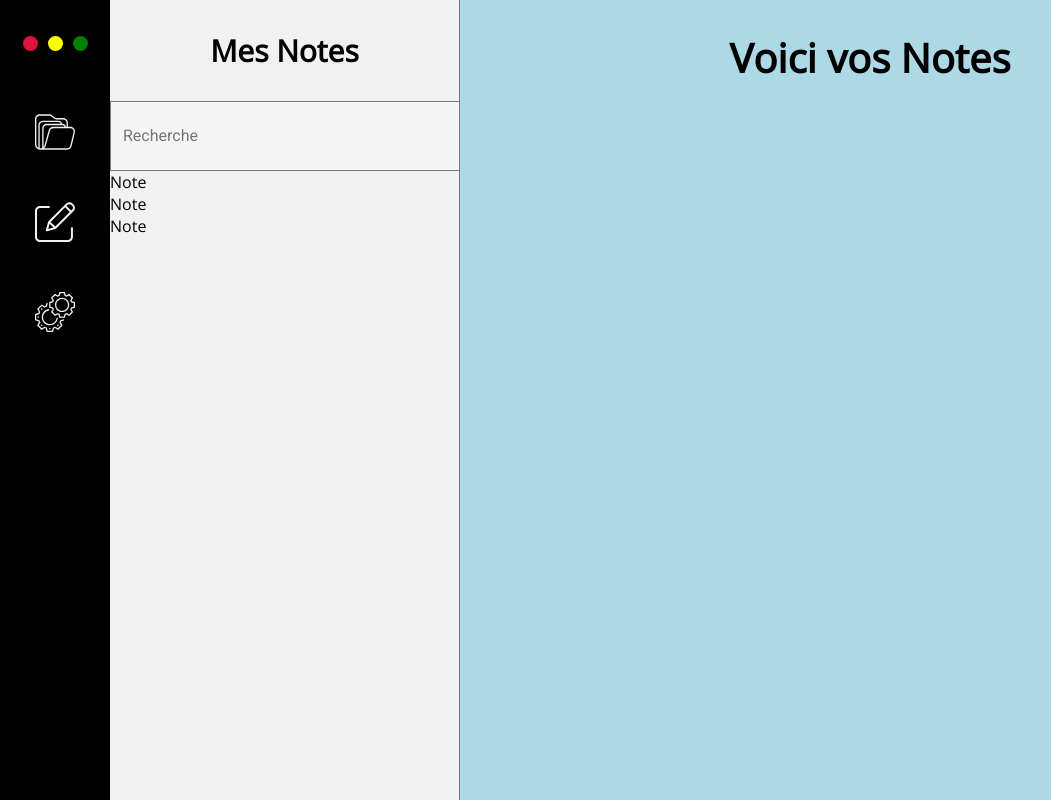
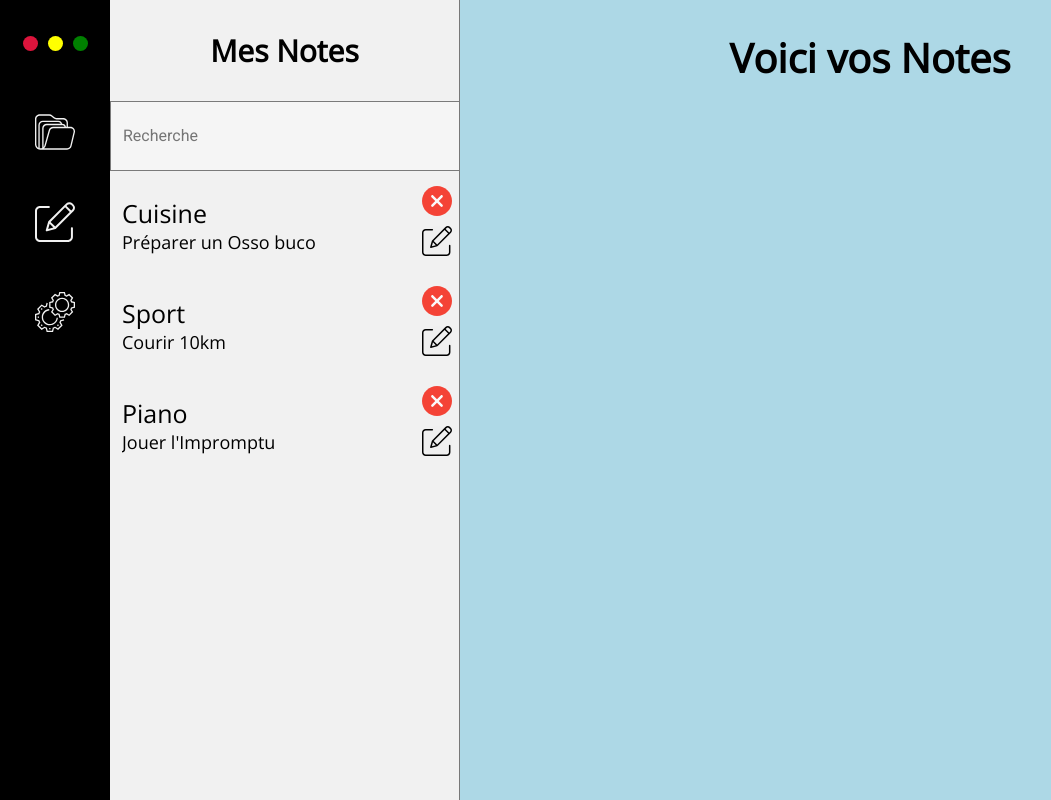
Before and after one commit to wayz972/App-note, a React (Create React App) app: page / in a window 1280 px wide. Shown: the whole page, without its empty margins (0-1051 px from the left). Built offline with nearby package versions, Linux system fonts and the light colour scheme.

Commit message:
supprimer une note

```diff
--- a/src/Components/SideNotes/Note/Note.css
+++ b/src/Components/SideNotes/Note/Note.css
@@ -14,8 +14,8 @@
 }
 
 .bloc-note-left  p:first-of-type {
-    padding-top: 5px;
-    font-size: 30px;
+    padding-top: 15px;
+    font-size: 25px;
 }
 .bloc-note-left  p:nth-child(1) {
     width:300px;
--- a/src/Components/SideNotes/Note/Note.js
+++ b/src/Components/SideNotes/Note/Note.js
@@ -1,7 +1,42 @@
 import React from 'react'
+import './Note.css'
+import remove from './remove.svg'
+import edit from './edit.svg'
+import { Link } from 'react-router-dom'
+import { useDispatch } from 'react-redux' //permet de transiter les data vers notReducer
 
-export default function Note() {
+export default function Note(props) {
+  //  (4) je passe UseDispatch
+  const dispatch = useDispatch()
+
+
+
+  const deleteNote = () => {
+    // je passe  props.id dans  dispatch
+    dispatch({
+      type: "DELETENOTE",
+      payload: props.id
+
+    })
+
+  }
   return (
-    <div>Note</div>
+    <li className='txt-note-prev'>
+      <div className="bloc-note-left">
+        <p>{props.title}</p>
+        <p>{props.subtitle}</p>
+      </div>
+      <div className="bloc-note-right">
+        <button
+          onClick={deleteNote}
+        >
+          <img src={remove} alt="delete" />
+        </button>
+        <button>
+          <img src={edit} alt="" />
+        </button>
+      </div>
+
+    </li>
   )
 }
--- a/src/Components/SideNotes/Sidenotes.js
+++ b/src/Components/SideNotes/Sidenotes.js
@@ -1,34 +1,49 @@
-import React,{useEffect,useState} from 'react'
+import React, { useEffect, useState } from 'react'
 import './SideNotes.css'
-import { useSelector,useDispatch } from 'react-redux'
+import { useSelector, useDispatch } from 'react-redux'
 import { Link } from 'react-router-dom'
 import MesNotes from './Note/Note'
 export default function Sidenotes() {
   // (3)je recupere les informations avec useSelector  de mon state situer dans noteReducer
-    const {notes,tags}= useSelector((state)=>  state.NoteReducer);
+  const { notes } = useSelector((state) => state.NoteReducer);
 
-    const [notelist,SetNoteList] = useState(notes)
+  const [notelist, SetNoteList] = useState(notes)
 
-     useEffect(()=>{
+  useEffect(() => {
+    SetNoteList(notes)
 
 
-     },[notes])//je surveille la variable
+  }, [notes])//je surveille la variable
 
-     const preventForm =(e)=>{
+  const preventForm = (e) => {
     e.prevenDefault()
   }
-   console.log(notelist)
+
+
+  //  barre de recherche (input)
+  const handleFiter = (e) => {
+    const stateCopy = [...notes];
+
+    const filter = stateCopy.filter(item => item.title.toLowerCase().includes(e.target.value.toLowerCase()))
+
+    SetNoteList(filter)
+  }
+
   return (
     <div className='notes-display'>
       <h2>Mes Notes</h2>
       <form onSubmit={preventForm}>
-        <input type="text" id="search-notes" placeholder='Recherche' />
+        <input type="text" id="search-notes"
+          placeholder='Recherche'
+          onChange={handleFiter}
+        />
 
       </form>
 
       <ul className='notes-list'>
-        {notelist.map((item)=>
+        {notelist.map((item) =>
           <MesNotes
+
             key={item.id}
             id={item.id}
             title={item.title}
--- a/src/redux/notes/notesReducer.js
+++ b/src/redux/notes/notesReducer.js
@@ -27,15 +27,16 @@ const INITIAL_STATE = {
 
 
 
-
-
-
-
-
 //j'exporte mon state vers mon mon store
- export default function notesReducer(state=INITIAL_STATE ,action){
+ export default function notesReducer(state = INITIAL_STATE ,action){
 
  switch (action.type) {
+  case 'DELETENOTE':{
+      // I copy new array in newnote
+    const newNote = [...state.notes].filter(item => item.id !== action.payload);
+
+    return { notes:newNote}
+  }
 
  }
  return state;
--- a/src/redux/store.js
+++ b/src/redux/store.js
@@ -1,11 +1,12 @@
-import { createStore,combineReducers } from "redux";
+import { createStore, combineReducers } from "redux";
 import NoteReducer from "./notes/notesReducer"
 
 //(2)j'appelle la methode combinereducer et je lui transmet les information de mon state
-const rootReducer=combineReducers({
-    NoteReducer
+const rootReducer = combineReducers({
+    NoteReducer,
+
 })
- //(2)je passe l'information dans mon createStore
-const store  = createStore(rootReducer)
-
+//(2)je passe l'information dans mon createStore
+const store = createStore(rootReducer)
+// console.log(store.getState())
 export default store;
```
Also changed, not shown: 1 other file (tests, documents, lock files or other folders). Lines whose indentation alone changed are shown as unchanged.
